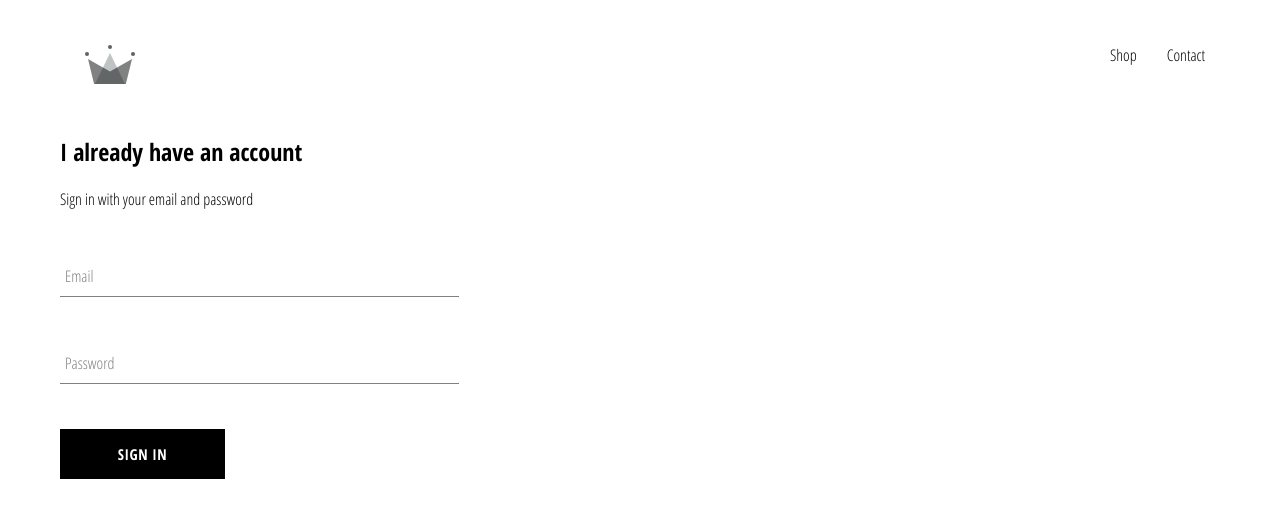
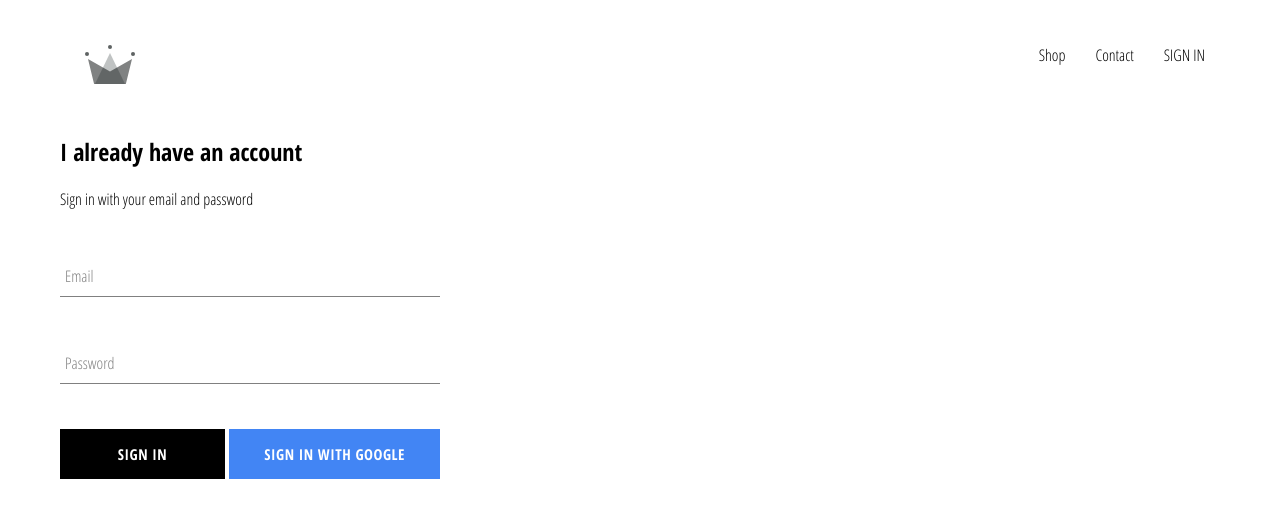
Before and after one commit to alisadek/crwn-clothing, a React (Create React App) app: page /signin in a window 1280 px wide. Shown: the top 518 px of the page. Built offline with nearby package versions, Linux system fonts and the light colour scheme; no server answers.

Commit message:
integrated firebase, created sign in page with sign in component and sign in with google

```diff
--- a/package.json
+++ b/package.json
@@ -6,6 +6,7 @@
 		"@testing-library/jest-dom": "^5.15.0",
 		"@testing-library/react": "^11.2.7",
 		"@testing-library/user-event": "^12.8.3",
+		"firebase": "^9.6.1",
 		"node-sass": "^6.0.1",
 		"react": "^17.0.2",
 		"react-dom": "^17.0.2",
--- a/src/App.css
+++ b/src/App.css
@@ -7,3 +7,7 @@
 	text-decoration: none;
 	color: black;
 }
+
+* {
+	box-sizing: border-box;
+}
--- a/src/App.js
+++ b/src/App.js
@@ -6,11 +6,26 @@
 import ShopPage from "./pages/shop/shop.component";
 import Header from "./components/header/header.component";
 import SignInAndSignUp from "./pages/sign-in-and-sign-up/sign-in-and-sign-up.component";
+import { auth } from "./firebase/firebase.utils";
 
-function App() {
+class App extends React.Component {
+	constructor() {
+		super();
+
+		this.state = { currentUser: null };
+	}
+
+	unsubscribeFromAuth = null;
+	componentDidMount() {
+		this.unsubscribeFromAuth = auth.onAuthStateChanged((user) => {
+			this.setState({ currentUser: user });
+		});
+	}
+
+	render() {
 		return (
 			<div>
-			<Header />
+				<Header currentUser={this.state.currentUser} />
 				<Switch>
 					<Route exact path='/' component={HomePage} />
 					<Route path='/shop' component={ShopPage} />
@@ -19,5 +34,5 @@
 			</div>
 		);
 	}
-
+}
 export default App;
--- a/src/components/custom-button/custom-button.component.jsx
+++ b/src/components/custom-button/custom-button.component.jsx
@@ -2,9 +2,14 @@
 
 import "./custom-button.styles.scss";
 
-const CustomButton = ({ children, ...otherProps }) => {
+const CustomButton = ({ children, isGoogleSignIn, ...otherProps }) => {
 	return (
-		<button className='custom-button' {...otherProps}>
+		<button
+			className={`${
+				isGoogleSignIn ? "google-sign-in" : " "
+			} custom-button`}
+			{...otherProps}
+		>
 			{children}
 		</button>
 	);
--- a/src/components/custom-button/custom-button.styles.scss
+++ b/src/components/custom-button/custom-button.styles.scss
@@ -19,4 +19,12 @@
 		color: black;
 		border: 1px solid black;
 	}
+	&.google-sign-in {
+		background-color: #4285f4;
+		color: white;
+		&:hover {
+			background-color: #357ae8;
+			border: none;
+		}
+	}
 }
--- a/src/components/header/header.component.jsx
+++ b/src/components/header/header.component.jsx
@@ -2,9 +2,11 @@
 import React from "react";
 import { Link } from "react-router-dom";
 
+import { auth } from "../../firebase/firebase.utils";
+
 import { ReactComponent as Logo } from "../../assets/crown.svg";
 
-const Header = () => {
+const Header = ({ currentUser }) => {
 	return (
 		<div className='header'>
 			<Link className='logo-container' to='/'>
@@ -17,6 +19,20 @@
 				<Link className='option' to='/shop'>
 					Contact
 				</Link>
+				{currentUser ? (
+					<div
+						className='option'
+						onClick={() => {
+							auth.signOut();
+						}}
+					>
+						SIGN OUT
+					</div>
+				) : (
+					<Link className='option' to='/signin'>
+						SIGN IN
+					</Link>
+				)}
 			</div>
 		</div>
 	);
--- a/src/components/header/header.style.scss
+++ b/src/components/header/header.style.scss
@@ -20,6 +20,7 @@
 
 		.option {
 			padding: 10px 15px;
+			cursor: pointer;
 		}
 	}
 }
--- a/src/components/sign-in/sign-in.component.jsx
+++ b/src/components/sign-in/sign-in.component.jsx
@@ -2,6 +2,8 @@
 
 import FormInput from "../form-input/form-input.component";
 import CustomButton from "../custom-button/custom-button.component";
+
+import { signInWithGoogle } from "../../firebase/firebase.utils";
 
 import "./sign-in.styles.scss";
 
@@ -44,7 +46,13 @@
 						required
 						label='Password'
 					/>
-					<CustomButton type='submit'>Sign In</CustomButton>
+
+					<div className='buttons'>
+						<CustomButton type='submit'>Sign In</CustomButton>
+						<CustomButton onClick={signInWithGoogle} isGoogleSignIn>
+							Sign In With Google
+						</CustomButton>
+					</div>
 				</form>
 			</div>
 		);
--- a/src/components/sign-in/sign-in.styles.scss
+++ b/src/components/sign-in/sign-in.styles.scss
@@ -1,9 +1,13 @@
 .sign-in {
-	width: 30vw;
+	width: 380px;
 	display: flex;
 	flex-direction: column;
 
 	.title {
 		margin: 10px 0;
 	}
+	.buttons {
+		display: flex;
+		justify-content: space-between;
+	}
 }
--- /dev/null
+++ b/src/firebase/firebase.utils.js
@@ -0,0 +1,24 @@
+import firebase from "firebase/compat/app";
+import "firebase/compat/firestore";
+import "firebase/compat/auth";
+
+const config = {
+	apiKey: "AIzaSyDnUpSdwe9OQ6007gW7gsJq2SqdvIf6jPU",
+	authDomain: "crwn-db-f7ada.firebaseapp.com",
+	projectId: "crwn-db-f7ada",
+	storageBucket: "crwn-db-f7ada.appspot.com",
+	messagingSenderId: "799808655035",
+	appId: "1:799808655035:web:a5adf47ec14ee5d557639e",
+	measurementId: "G-E3X2C9XM9H",
+};
+
+firebase.initializeApp(config);
+
+export const auth = firebase.auth();
+export const firestore = firebase.firestore();
+
+const provider = new firebase.auth.GoogleAuthProvider();
+provider.setCustomParameters({ prompt: "select_account" });
+export const signInWithGoogle = () => auth.signInWithPopup(provider);
+
+export default firebase;
```
Also changed, not shown: 1 other file (tests, documents, lock files or other folders). Lines whose indentation alone changed are shown as unchanged.
